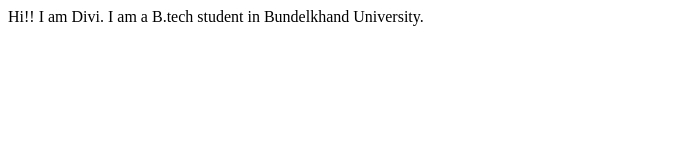
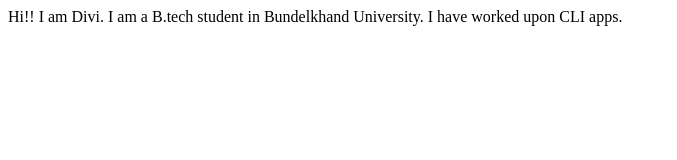
Before and after one commit to srivastavadivi/divisrivastava.com, a plain HTML site: page index.html in a window 1280 px wide. Shown: the whole page, without its empty margins (0-677 px from the left). Drawn offline with Linux system fonts and the light colour scheme.

Commit message:
docs : update details of project

```diff
--- a/index.html
+++ b/index.html
@@ -9,5 +9,7 @@
 <body>
     Hi!! I am Divi.
     I am a B.tech student in Bundelkhand University.
+
+    I have worked upon CLI apps.
 </body>
 </html>
```
